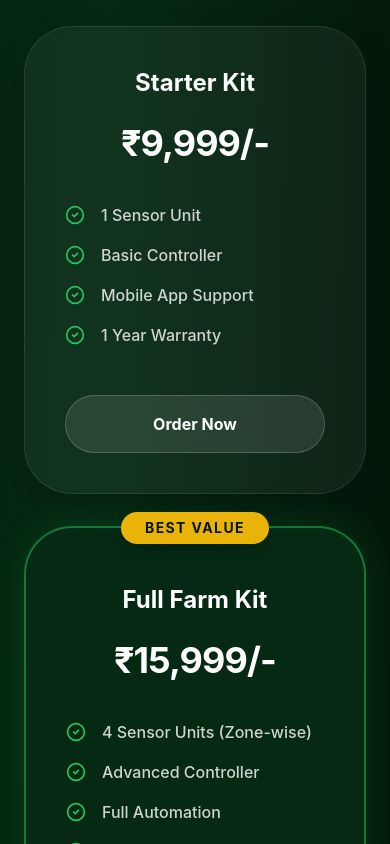
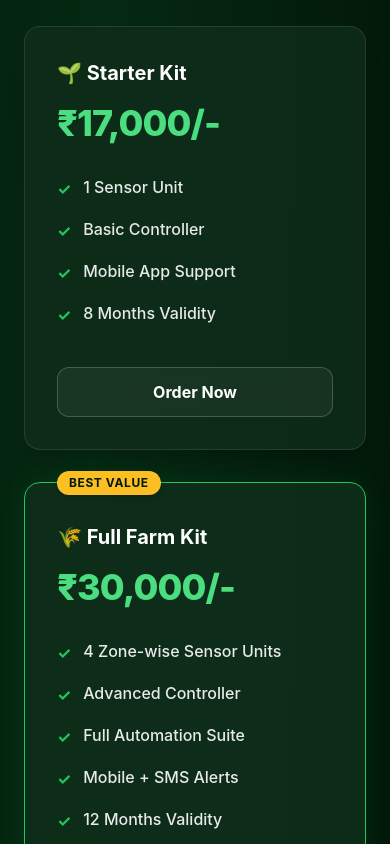
Before and after one commit to Piyush-ouch/AgroDoot-Website, a React (Vite) app: page / in a window 390 px wide. Shown: the part 10400-11244 px from the top of the page. Built offline with nearby package versions, Linux system fonts and the light colour scheme.

Commit message:
chore: update pricing to match new kits

```diff
--- a/src/App.tsx
+++ b/src/App.tsx
@@ -423,18 +423,18 @@ function App() {
             <div className="grid md:grid-cols-2 gap-8 lg:gap-12 max-w-4xl mx-auto cursor-default">
               {/* Starter Kit */}
               <FadeIn delay={0.1}>
-                <div className="bg-white/5 border border-white/10 rounded-[3rem] p-10 h-full flex flex-col items-center hover:bg-white/10 hover:border-white/20 transition-all duration-300 shadow-2xl">
-                  <h3 className="text-2xl font-bold text-white mb-6">{t.starterKit}</h3>
-                  <div className="text-4xl sm:text-5xl md:text-6xl font-bold text-white mb-10 tracking-tight">{t.starterPrice}</div>
-                  <ul className="space-y-4 mb-12 w-full max-w-[280px] mx-auto flex-1">
+                <div className="bg-[#0f2e1b]/80 border border-white/10 rounded-2xl p-8 h-full flex flex-col hover:bg-white/10 hover:border-white/20 transition-all duration-300 shadow-xl">
+                  <h3 className="text-xl font-bold text-white mb-4">{t.starterKit}</h3>
+                  <div className="text-4xl md:text-5xl font-extrabold text-[#4ade80] mb-8 tracking-tight">{t.starterPrice}</div>
+                  <ul className="space-y-4 mb-10 flex-1">
                     {[t.sk1, t.sk2, t.sk3, t.sk4].map((feature, idx) => (
-                      <li key={idx} className="flex items-center gap-4 text-white/80 font-medium">
-                        <CheckCircle2 className="w-5 h-5 text-[#22c55e] shrink-0" />
+                      <li key={idx} className="flex items-start gap-3 text-white/90 font-medium">
+                        <span className="text-[#22c55e] font-bold mt-0.5">✓</span>
                         {feature}
                       </li>
                     ))}
                   </ul>
-                  <button className="w-full bg-white/10 hover:bg-white/20 text-white border border-white/20 py-4 rounded-full font-bold transition-all mt-auto backdrop-blur-md">
+                  <button className="w-full bg-white/5 hover:bg-white/10 text-white border border-white/20 py-3 rounded-xl font-bold transition-all mt-auto backdrop-blur-md">
                     {t.orderNow}
                   </button>
                 </div>
@@ -442,21 +442,21 @@ function App() {
 
               {/* Full Farm Kit */}
               <FadeIn delay={0.2}>
-                <div className="bg-[#052912] border-2 border-[#22c55e]/50 rounded-[3rem] p-10 h-full flex flex-col items-center relative shadow-[0_0_40px_rgba(34,197,94,0.15)] hover:border-[#22c55e] transition-all duration-300 md:-translate-y-4">
-                  <div className="absolute -top-4 bg-[#eab308] text-[#021808] px-6 py-1.5 rounded-full text-sm font-bold tracking-widest uppercase shadow-lg">
+                <div className="bg-[#0f2e1b]/90 border border-[#22c55e] rounded-2xl p-8 h-full flex flex-col relative shadow-[0_0_30px_rgba(34,197,94,0.1)] hover:shadow-[0_0_40px_rgba(34,197,94,0.2)] transition-all duration-300">
+                  <div className="absolute -top-3 left-8 bg-[#fbbf24] text-[#021808] px-3 py-1 rounded-md text-xs font-bold tracking-wider uppercase shadow-md">
                     {t.bestValue}
                   </div>
-                  <h3 className="text-2xl font-bold text-white mb-6 mt-4">{t.fullKit}</h3>
-                  <div className="text-4xl sm:text-5xl md:text-6xl font-bold text-white mb-10 tracking-tight">{t.fullPrice}</div>
-                  <ul className="space-y-4 mb-12 w-full max-w-[280px] mx-auto flex-1">
+                  <h3 className="text-xl font-bold text-white mb-4 mt-2">{t.fullKit}</h3>
+                  <div className="text-4xl md:text-5xl font-extrabold text-[#4ade80] mb-8 tracking-tight">{t.fullPrice}</div>
+                  <ul className="space-y-4 mb-10 flex-1">
                     {[t.fk1, t.fk2, t.fk3, t.fk4, t.fk5].map((feature, idx) => (
-                      <li key={idx} className="flex items-center gap-4 text-white/80 font-medium">
-                        <CheckCircle2 className="w-5 h-5 text-[#22c55e] shrink-0" />
+                      <li key={idx} className="flex items-start gap-3 text-white/90 font-medium">
+                        <span className="text-[#22c55e] font-bold mt-0.5">✓</span>
                         {feature}
                       </li>
                     ))}
                   </ul>
-                  <button className="w-full bg-[#22c55e] hover:bg-[#16a34a] text-[#021808] py-4 rounded-full font-bold transition-all mt-auto shadow-[0_0_20px_rgba(34,197,94,0.3)] hover:shadow-[0_0_30px_rgba(34,197,94,0.5)]">
+                  <button className="w-full bg-[#22c55e] hover:bg-[#16a34a] text-[#021808] py-3 rounded-xl font-bold transition-all mt-auto shadow-[0_0_15px_rgba(34,197,94,0.2)]">
                     {t.orderNow}
                   </button>
                 </div>
--- a/src/translations.ts
+++ b/src/translations.ts
@@ -71,20 +71,20 @@ export const translations: Record<Language, any> = {
     mc6Desc: "Identifies early signs of pest infestations and instantly warns the farmer.",
     pricingTitle: "Affordable Pricing",
     pricingSub: "Very affordable • Perfect for small farmers • Maintenance free",
-    starterKit: "Starter Kit",
-    starterPrice: "₹9,999/-",
+    starterKit: "🌱 Starter Kit",
+    starterPrice: "₹17,000/-",
     sk1: "1 Sensor Unit",
     sk2: "Basic Controller",
     sk3: "Mobile App Support",
-    sk4: "1 Year Warranty",
+    sk4: "8 Months Validity",
     bestValue: "BEST VALUE",
-    fullKit: "Full Farm Kit",
-    fullPrice: "₹15,999/-",
-    fk1: "4 Sensor Units (Zone-wise)",
+    fullKit: "🌾 Full Farm Kit",
+    fullPrice: "₹30,000/-",
+    fk1: "4 Zone-wise Sensor Units",
     fk2: "Advanced Controller",
-    fk3: "Full Automation",
-    fk4: "Mobile App + SMS Alerts",
-    fk5: "2 Years Warranty",
+    fk3: "Full Automation Suite",
+    fk4: "Mobile + SMS Alerts",
+    fk5: "12 Months Validity",
     orderNow: "Order Now",
     solH2: "Next-Gen Solutions For Optimal Crop Growth",
     solDesc: "We are entirely automating the farm. Manage everything directly from your phone.",
@@ -187,20 +187,20 @@ export const translations: Record<Language, any> = {
     mc6Desc: "AgroDoot शुरुआत में ही pest (कीट) के संकेत पहचानकर किसान को चेतावनी देता है।",
     pricingTitle: "किफायती दाम",
     pricingSub: "बहुत सस्ता • छोटे किसानों के लिए बिल्कुल सही • Maintenance free",
-    starterKit: "Starter Kit",
-    starterPrice: "₹9,999/-",
+    starterKit: "🌱 Starter Kit",
+    starterPrice: "₹17,000/-",
     sk1: "1 सेंसर यूनिट",
     sk2: "बेसिक कंट्रोलर",
     sk3: "मोबाइल ऐप सपोर्ट",
-    sk4: "1 साल की वारंटी",
+    sk4: "8 महीने की वैलिडिटी",
     bestValue: "BEST VALUE",
-    fullKit: "Full Farm Kit",
-    fullPrice: "₹15,999/-",
-    fk1: "4 सेंसर यूनिट (Zone-wise)",
+    fullKit: "🌾 Full Farm Kit",
+    fullPrice: "₹30,000/-",
+    fk1: "4 ज़ोन-वाइज़ सेंसर यूनिट",
     fk2: "एडवांस कंट्रोलर",
-    fk3: "पूरी ऑटोमेशन",
-    fk4: "मोबाइल ऐप + SMS अलर्ट",
-    fk5: "2 साल की वारंटी",
+    fk3: "फुल ऑटोमेशन सूट",
+    fk4: "मोबाइल + SMS अलर्ट",
+    fk5: "12 महीने की वैलिडिटी",
     orderNow: "ऑर्डर करें",
     solH2: "इष्टतम फसल वृद्धि के लिए नेक्स्ट-जेन समाधान",
     solDesc: "हम पूरे खेत को स्वचालित कर रहे हैं। अपने फोन से सीधे सब कुछ प्रबंधित करें।",
@@ -303,20 +303,20 @@ export const translations: Record<Language, any> = {
     mc6Desc: "AgroDoot सुरुवातीलाच कीडीची चिन्हे ओळखून शेतकऱ्याला इशारा देते.",
     pricingTitle: "परवडणारी किंमत",
     pricingSub: "अतिशय स्वस्त • लहान शेतकऱ्यांसाठी अगदी योग्य • Maintenance free",
-    starterKit: "Starter Kit",
-    starterPrice: "₹9,999/-",
+    starterKit: "🌱 Starter Kit",
+    starterPrice: "₹17,000/-",
     sk1: "१ सेन्सर युनिट",
     sk2: "बेसिक कंट्रोलर",
     sk3: "मोबाईल ॲप सपोर्ट",
-    sk4: "१ वर्षाची वॉरंटी",
+    sk4: "८ महिन्यांची व्हॅलिडिटी",
     bestValue: "BEST VALUE",
-    fullKit: "Full Farm Kit",
-    fullPrice: "₹15,999/-",
-    fk1: "४ सेन्सर युनिट्स (झोन-निहाय)",
+    fullKit: "🌾 Full Farm Kit",
+    fullPrice: "₹30,000/-",
+    fk1: "४ झोन-निहाय सेन्सर युनिट्स",
     fk2: "ॲडव्हान्स्ड कंट्रोलर",
-    fk3: "पूर्ण ऑटोमेशन",
-    fk4: "मोबाईल ॲप + SMS अलर्ट",
-    fk5: "२ वर्षांची वॉरंटी",
+    fk3: "फुल ऑटोमेशन सूट",
+    fk4: "मोबाईल + SMS अलर्ट",
+    fk5: "१२ महिन्यांची व्हॅलिडिटी",
     orderNow: "ऑर्डर करा",
     solH2: "उत्तम पीक वाढीसाठी नेक्स्ट-जेन उपाय",
     solDesc: "आम्ही शेतीचे संपूर्णपणे ऑटोमेशन करत आहोत. थेट तुमच्या फोनवरून सर्व गोष्टींचे व्यवस्थापन करा.",
```
